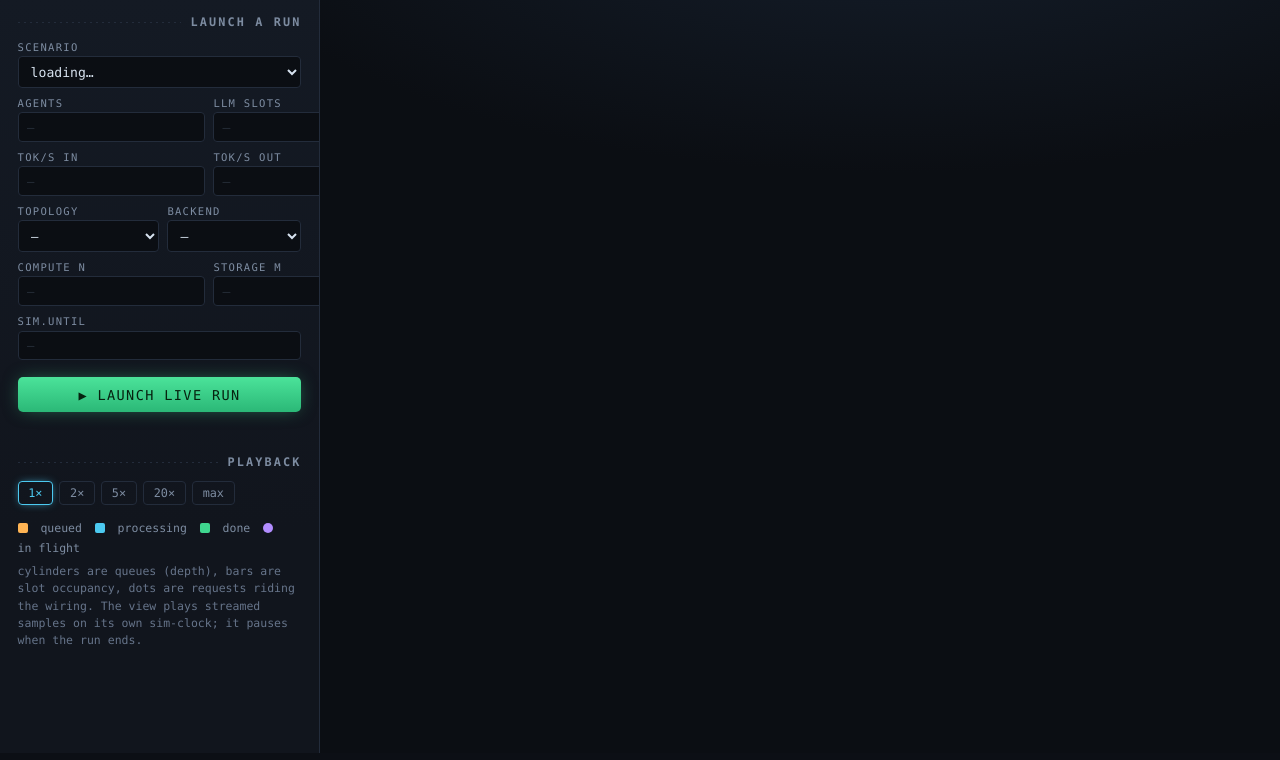
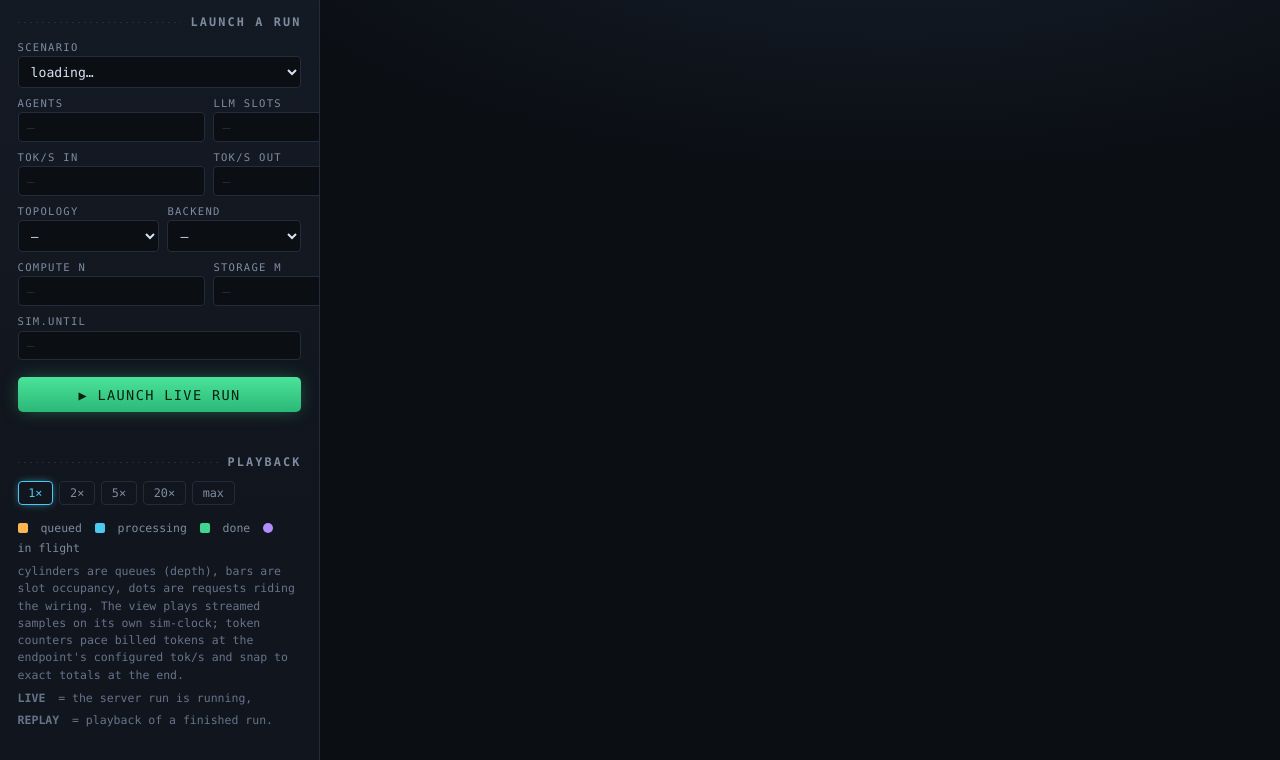
Before and after one commit to vagvaz/llm_db_sim, a Python web app: template src/agent_db_sim/viz/templates/live.html in a window 1280 px wide. Shown: the part 47-807 px from the top of the page. Run offline with Jinja, Linux system fonts and the light colour scheme; the template is opened without the code that fills it, so the values that code supplies are empty.

Commit message:
fix(viz): /live fidelity — live counter chain, run auto-follow + LIVE/REPLAY labeling, persistent particle travel, config-matched slot bars (loop attempt 2)

```diff
--- a/src/agent_db_sim/viz/server.py
+++ b/src/agent_db_sim/viz/server.py
@@ -16,6 +16,7 @@
 - ``POST /live/run``    launch one live run (rejects concurrent runs, 409)
 - ``GET /live/state``   live-run slot status (JSON)
 - ``GET /live/stream``  SSE: live ``metrics.db`` sample rows -> ``delta`` events
+                         (~2 Hz tail poll so the HUD advances every second)
 - ``GET /live/run/<id>/report`` / ``.../vcd``  artifacts of a finished live run
 
 SSE tail discipline per ticket 01: the server holds back the newest
@@ -58,6 +59,9 @@ METRICS_NAME = "metrics.db"
 
 # stream poll cadence: ~1 Hz delta events per ticket-01 answer
 POLL_INTERVAL = 1.0
+# live-view tail poll: ~2 Hz so HUD counters visibly advance every second
+# even when the writer commits land at 1 Hz sim-tick boundaries
+LIVE_POLL_INTERVAL = 0.5
 # a run counts as live while its VCD was touched within this window
 LIVE_WINDOW = 10.0
 # optional idle cap (None = unbounded keepalives while the run stays live)
@@ -73,7 +77,7 @@ def create_app(
     sweeps_root: Optional[str] = None,
     live_root: Optional[str] = None,
     scenarios_root: Optional[str] = None,
-    live_poll: float = POLL_INTERVAL,
+    live_poll: float = LIVE_POLL_INTERVAL,
 ) -> FastAPI:
     """Build the visualization app around one run directory.
 
--- a/src/agent_db_sim/viz/static/live.css
+++ b/src/agent_db_sim/viz/static/live.css
@@ -62,8 +62,11 @@ nav.links a.here { color: var(--green); border-bottom-color: var(--green); }
   padding: .22rem .7rem; border-radius: 999px; border: 1px solid var(--line);
 }
 .pill.idle      { color: var(--dim); }
-.pill.running   { color: var(--amber); border-color: var(--amber);
-  box-shadow: 0 0 12px -2px var(--amber); }
+.pill.running,
+.pill.live      { color: var(--amber); border-color: var(--amber);
+  box-shadow: 0 0 12px -2px var(--amber); animation: pulse 1.6s ease-in-out infinite; }
+.pill.replay    { color: var(--violet); border-color: var(--violet);
+  box-shadow: 0 0 10px -4px var(--violet); }
 .pill.done      { color: var(--green); border-color: var(--green); }
 .pill.error     { color: var(--red); border-color: var(--red); }
 .clock { font-size: .95rem; color: var(--cyan); min-width: 6.5ch; text-align: right; }
--- a/src/agent_db_sim/viz/static/live.js
+++ b/src/agent_db_sim/viz/static/live.js
@@ -4,6 +4,19 @@
  * sim-clock: request dots ride the topology wiring, queue cylinders fill with
  * ``queue_depth`` levels, slot bars light with ``slot_busy`` occupancy, links
  * glow on network activity. Playback freezes on the run's final frame.
+ *
+ * Fidelity contracts (live-loop review):
+ * 1. HUD token counters never look frozen. Counter *events* only fire at
+ *    service start/end, so the view paces each request's billed tokens
+ *    continuously at the endpoint's configured aggregate tok/s (exactly the
+ *    saturation behaviour the scenario predicts), and snaps to the exact
+ *    authoritative event totals when playback freezes at the run end.
+ * 2. The page follows the server-current run: ``/live/state`` is polled; a
+ *    new ``run_id`` (form *or* API launch) re-adopts the stream and rebuilds
+ *    the scene from the new run's resolved config.
+ * 3. A pill says which: ``live`` while the server run is running, ``replay``
+ *    while catching up on an already-finished run, ``done``/``error`` at the
+ *    end of playback.
  */
 (function () {
   "use strict";
@@ -17,9 +30,10 @@
     if (parent) parent.appendChild(n);
     return n;
   }
-  function txt(parent, cls, x, y, s, anchor) {
-    var t = el("text", { x: x, y: y, class: cls,
-      "text-anchor": anchor || "start" }, parent);
+  function txt(parent, cls, x, y, s, anchor, id) {
+    var a = { x: x, y: y, class: cls, "text-anchor": anchor || "start" };
+    if (id) a.id = id;
+    var t = el("text", a, parent);
     t.textContent = s;
     return t;
   }
@@ -45,8 +59,16 @@
   var S = {
     speed: 1, queue: [], qi: 0, cursor: null, lastT: 0,
     streamDone: false, playing: false, error: null, runId: null, until: 0,
-    counters: { tokens_in: 0, tokens_out: 0 }, dots: [],
+    status: null,
+    // authoritative event totals + continuously-paced display values:
+    // events bill a request's tokens at service start (input) / completion
+    // (output); the view drains the pending pool at the configured aggregate
+    // tok/s so counters move every second of playback on any loaded run.
+    counters: { in_auth: 0, out_auth: 0, in_disp: 0, out_disp: 0,
+      in_pending: 0, out_pending: 0 },
+    dots: [],
   };
+  window.__live = S; // test/verification hook
   var MAX_AGENTS = 10, MAX_SLOTS = 16, MAX_NODES = 4;
   var M = null, SC = null;
 
@@ -185,8 +207,10 @@
       (M.llm.slots > nb ? " (" + nb + " shown)" : ""));
     M.llm.bars = slotRow(lg, lx + 108, ly + 100, nb,
       clamp(Math.floor(110 / nb), 6, 22), 4, 140);
-    M.llm.counterTxt = txt(lg, "n-val", lx + 14, ly + lh - 44, "in 0 · out 0");
-    M.llm.flowTxt = txt(lg, "n-val", lx + 14, ly + lh - 22, "req 0 · served 0");
+    M.llm.counterTxt = txt(lg, "n-val", lx + 14, ly + lh - 44, "in 0 · out 0",
+      "start", "hud-tokens");
+    M.llm.flowTxt = txt(lg, "n-val", lx + 14, ly + lh - 22, "req 0 · served 0",
+      "start", "hud-flow");
 
     /* DB endpoint shell */
     var dbX = 640, dbY = 70, dbW = 634, dbH = 590;
@@ -325,8 +349,15 @@
     }
     if (kind === "counter") {
       if (leaf === "tokens_input" || leaf === "tokens_output") {
-        if (typeof value === "number")
-          S.counters[leaf === "tokens_input" ? "tokens_in" : "tokens_out"] += value;
+        if (typeof value === "number") {
+          // bill the request's tokens into the pending pool; paint() drains
+          // it at the configured aggregate rate (see header note)
+          if (leaf === "tokens_input") {
+            S.counters.in_auth += value; S.counters.in_pending += value;
+          } else {
+            S.counters.out_auth += value; S.counters.out_pending += value;
+          }
+        }
         return;
       }
       var nc = nodeOf(classify(comp || segs.slice(0, -1).join(".")));
@@ -372,14 +403,31 @@
   /* ------------------------------------------------------------------ */
   /* dots                                                                */
   /* ------------------------------------------------------------------ */
+  var DOT_MIN_MS = 520;   // minimum visible travel wall-time per request dot
+  var DOT_PER_LINK = 14;  // pile-up cap so fast churn stays readable
+
   function spawnDot(linkId, color) {
     if (!SC || !SC.links[linkId]) return;
     var path = SC.links[linkId].path;
+    // never shorter than the minimum travel: fast-churn runs must show
+    // continuous traffic, not one-frame blinks between screenshots
+    var dur = Math.max(DOT_MIN_MS, 1600 / S.speed);
+    var live = 0;
+    for (var i = 0; i < S.dots.length; i++)
+      if (S.dots[i].link === linkId) live++;
+    if (live >= DOT_PER_LINK) {  // retire this link's oldest dot
+      for (i = 0; i < S.dots.length; i++)
+        if (S.dots[i].link === linkId) {
+          var dead = S.dots.splice(i, 1)[0];
+          if (dead.c.parentNode) dead.c.parentNode.removeChild(dead.c);
+          break;
+        }
+    }
     var c = el("circle", { class: "req-dot", r: 4.5, fill: color,
       filter: "url(#glow)" }, SC.dotsLayer);
-    S.dots.push({ c: c, path: path, len: path.getTotalLength(),
-      t0: performance.now(), dur: clamp(1600 / S.speed, 130, 1600) });
-    if (S.dots.length > 150) {
+    S.dots.push({ c: c, path: path, link: linkId, len: path.getTotalLength(),
+      t0: performance.now(), dur: dur });
+    if (S.dots.length > 300) {
       var old = S.dots.shift();
       if (old.c.parentNode) old.c.parentNode.removeChild(old.c);
     }
@@ -389,8 +437,9 @@
   /* ------------------------------------------------------------------ */
   /* playback loop                                                       */
   /* ------------------------------------------------------------------ */
-  var lastFrame = 0;
+  var lastFrame = 0, rafId = null;
   function frame(now) {
+    rafId = null;
     if (!S.playing) return;
     var dt = Math.min((now - lastFrame) / 1000, 0.25); lastFrame = now;
     if (S.cursor === null && S.queue.length) S.cursor = S.queue[0][0];
@@ -399,10 +448,15 @@
       if (target > S.lastT) target = S.lastT;
       while (S.qi < S.queue.length && S.queue[S.qi][0] <= target) applyRow(S.queue[S.qi++]);
       S.cursor = target;
-      if (S.streamDone && S.cursor >= S.lastT) { freezeAtEnd(); paint(dt); return; }
+      if (S.streamDone && S.cursor >= S.lastT) { freezeAtEnd(); return; }
     }
     paint(dt);
-    requestAnimationFrame(frame);
+    rafId = requestAnimationFrame(frame);
+  }
+  function startPlayback() {
+    if (S.playing) return;
+    S.playing = true; lastFrame = performance.now();
+    if (rafId === null) rafId = requestAnimationFrame(frame);
   }
 
   function ease(cur, tgt, dt) { return cur + (tgt - cur) * (1 - Math.exp(-3.2 * dt)); }
@@ -424,12 +478,25 @@
       n.busy = ease(n.busy, n.busyTarget, dt);
       setSlots(n.bars, n.busy);
     });
+    // token counters: drain the billed-pending pool at the endpoint's
+    // configured aggregate tok/s so the HUD moves continuously on playback
+    // even when events only bill at service boundaries (see header note).
+    var c = S.counters;
+    var simDt = dt * S.speed;
+    var din = c.in_pending > 0
+      ? Math.min(c.in_pending, (M.rates.in > 0 ? M.rates.in * simDt : c.in_pending))
+      : 0;
+    var dout = c.out_pending > 0
+      ? Math.min(c.out_pending, (M.rates.out > 0 ? M.rates.out * simDt : c.out_pending))
+      : 0;
+    c.in_disp += din; c.in_pending -= din;
+    c.out_disp += dout; c.out_pending -= dout;
     if (M.llm.flowTxt) M.llm.flowTxt.textContent =
       "req " + Math.round(M.llm.requests || 0) + " · served " + Math.round(M.llm.served || 0);
     if (M.llm.counterTxt) M.llm.counterTxt.textContent =
-      "in " + Math.round(S.counters.tokens_in) + " · out " + Math.round(S.counters.tokens_out);
-    M.db.compute.forEach(function (c) {
-      if (c.servedTxt) c.servedTxt.textContent = "served " + Math.round(c.served || 0);
+      "in " + Math.round(c.in_disp) + " · out " + Math.round(c.out_disp);
+    M.db.compute.forEach(function (cc) {
+      if (cc.servedTxt) cc.servedTxt.textContent = "served " + Math.round(cc.served || 0);
     });
     M.db.storage.forEach(function (s) {
       if (s.busyTxt) s.busyTxt.textContent =
@@ -441,6 +508,7 @@
       if (f >= 1) { if (d.c.parentNode) d.c.parentNode.removeChild(d.c); return false; }
       var pt = d.path.getPointAtLength(d.len * f);
       d.c.setAttribute("transform", "translate(" + pt.x + "," + pt.y + ")");
+      d.c.setAttribute("opacity", f > 0.82 ? String((1 - f) / 0.18) : "1");
       return true;
     });
     for (var k in SC.links) {
@@ -455,6 +523,11 @@
 
   function freezeAtEnd() {
     S.playing = false;
+    // playback caught the whole run: show the exact authoritative totals
+    var c = S.counters;
+    c.in_disp = c.in_auth; c.out_disp = c.out_auth;
+    c.in_pending = 0; c.out_pending = 0;
+    paint(0.001);
     setPill(S.error ? "error" : "done");
     $("clock").textContent = S.lastT.toFixed(2);
     $("bar").style.width = "100%";
@@ -465,26 +538,49 @@
   /* SSE                                                                 */
   /* ------------------------------------------------------------------ */
   var es = null;
+
+  function resetPlayback() {
+    S.queue = []; S.qi = 0; S.cursor = null; S.lastT = 0;
+    S.streamDone = false; S.playing = false; S.error = null;
+    S.donePayload = null;
+    S.dots.forEach(function (d) {
+      if (d.c.parentNode) d.c.parentNode.removeChild(d.c);
+    });
+    S.dots = [];
+    S.counters = { in_auth: 0, out_auth: 0, in_disp: 0, out_disp: 0,
+      in_pending: 0, out_pending: 0 };
+    $("finish").classList.add("hidden");
+    $("bar").style.width = "0%";
+  }
+
+  function applyInit(d) {
+    // every init (fresh connect, run switch, EventSource reconnect replays
+    // from row 0) reseats the scene from *this* run's resolved config
+    S.runId = d.run_id; S.until = d.until || 0; S.status = d.status || "running";
+    resetPlayback();
+    M = buildModel(d.config);
+    renderScene();
+    updatePill();
+    var live = S.status === "running" || S.status === "starting";
+    $("launch").disabled = live;
+    $("form-msg").textContent = live
+      ? "streaming live run " + d.run_id
+      : "replaying finished run " + d.run_id;
+    $("form-msg").className = "msg ok";
+    startPlayback();
+  }
+
   function connectStream() {
     if (es) return;
     es = new EventSource("/live/stream");
-    es.addEventListener("init", function (e) {
-      var d = JSON.parse(e.data);
-      S.until = d.until || 0; S.runId = d.run_id;
-      if (!M) { M = buildModel(d.config); renderScene(); }
-      setPill("running");
-      $("form-msg").textContent = "streaming live run " + d.run_id;
-      $("form-msg").className = "msg ok";
-      $("launch").disabled = true;
-      if (!S.playing) { S.playing = true; lastFrame = performance.now();
-        requestAnimationFrame(frame); }
-    });
+    es.addEventListener("init", function (e) { applyInit(JSON.parse(e.data)); });
     es.addEventListener("delta", function (e) {
       var d = JSON.parse(e.data);
       (d.rows || []).forEach(function (r) {
         S.queue.push(r);
         if (r[0] > S.lastT) S.lastT = r[0];
       });
+      startPlayback();
     });
     es.addEventListener("done", function (e) {
       var d = JSON.parse(e.data);
@@ -494,8 +590,19 @@
       S.donePayload = d;
       if (es) { es.close(); es = null; }
       $("launch").disabled = false;
-      // if playback already caught up (or nothing to play), freeze now
+      // the server run is over: still-catching-up playback is a REPLAY,
+      // already caught up freezes on the last frame
       if (!S.playing || S.cursor === null || S.cursor >= S.lastT) freezeAtEnd();
+      else updatePill();
+    });
+    es.addEventListener("error", function (e) {
+      // named SSE "error" event (no run yet) carries a detail payload
+      if (e.data) {
+        try {
+          var d = JSON.parse(e.data);
+          if (d.detail) $("form-msg").textContent = d.detail;
+        } catch (err) { /* transport-level retry errors have no data */ }
+      }
     });
   }
 
@@ -507,8 +614,44 @@
       "'>open report</a> · <a href='" + d.vcd + "'>raw VCD</a>";
   }
 
+  /* ------------------------------------------------------------------ */
+  /* pill: LIVE only when the SERVER run is running; REPLAY while the    */
+  /* page catches up on a run the server already finished                */
+  /* ------------------------------------------------------------------ */
+  function updatePill() {
+    if (S.error) return setPill("error");
+    if (S.streamDone) {
+      var caught = !S.playing || S.cursor === null || S.cursor >= S.lastT;
+      return setPill(caught ? "done" : "replay");
+    }
+    if (S.status === "done" || S.status === "error") return setPill("replay");
+    if (S.status === "running" || S.status === "starting") return setPill("live");
+    setPill("idle");
+  }
+
   function setPill(cls) {
     var p = $("pill"); p.className = "pill " + cls; p.textContent = cls;
+  }
+
+  /* ------------------------------------------------------------------ */
+  /* follow the server-current run                                       */
+  /* ------------------------------------------------------------------ */
+  var STATE_POLL_MS = 2000;
+
+  function pollState() {
+    fetch("/live/state").then(function (r) { return r.json(); }).then(function (st) {
+      if (!st || !st.run_id) {
+        if (!es && !S.runId) setPill("idle");
+        return;
+      }
+      if (st.run_id !== S.runId) {   // form-OR-API-launched new run: re-adopt
+        if (es) { es.close(); es = null; }
+        connectStream();
+        return;
+      }
+      S.status = st.status;          // same run: keep pill honest (e.g. the
+      updatePill();                  // stream died before delivering "done")
+    }).catch(function () { /* server briefly unreachable; retry next tick */ });
   }
 
   /* ------------------------------------------------------------------ */
@@ -559,11 +702,7 @@
       return r.json().then(function (j) { return { code: r.status, j: j }; });
     }).then(function (res) {
       if (res.code === 202) {
-        M = null;
-        S.queue = []; S.qi = 0; S.cursor = null; S.lastT = 0;
-        S.streamDone = false; S.playing = false; S.error = null;
-        S.dots = []; S.counters = { tokens_in: 0, tokens_out: 0 };
-        $("finish").classList.add("hidden");
+        // the new run's init event reseats the scene/queue/counters
         if (es) { es.close(); es = null; }
         connectStream();
       } else {
@@ -584,9 +723,6 @@
   });
 
   loadScenarios();
-  fetch("/live/state").then(function (r) { return r.json(); }).then(function (st) {
-    if (!st || st.status === "idle") { setPill("idle"); return; }
-    if (st.error) { $("form-msg").textContent = st.error; }
-    connectStream();
-  }).catch(function () { setPill("idle"); });
+  pollState();
+  setInterval(pollState, STATE_POLL_MS);
 })();
--- a/src/agent_db_sim/viz/templates/live.html
+++ b/src/agent_db_sim/viz/templates/live.html
@@ -95,7 +95,10 @@
           <i class="sw completed"></i>done <i class="sw transfer"></i>in flight</p>
         <p class="hint">cylinders are queues (depth), bars are slot occupancy,
           dots are requests riding the wiring. The view plays streamed samples
-          on its own sim-clock; it pauses when the run ends.</p>
+          on its own sim-clock; token counters pace billed tokens at the
+          endpoint's configured tok/s and snap to exact totals at the end.
+          <b>LIVE</b> = the server run is running, <b>REPLAY</b> = playback of
+          a finished run.</p>
       </div>
       <div id="finish" class="finish hidden"></div>
     </aside>
```
Also changed, not shown: tests/test_viz_live.py (+82 -0 lines).
